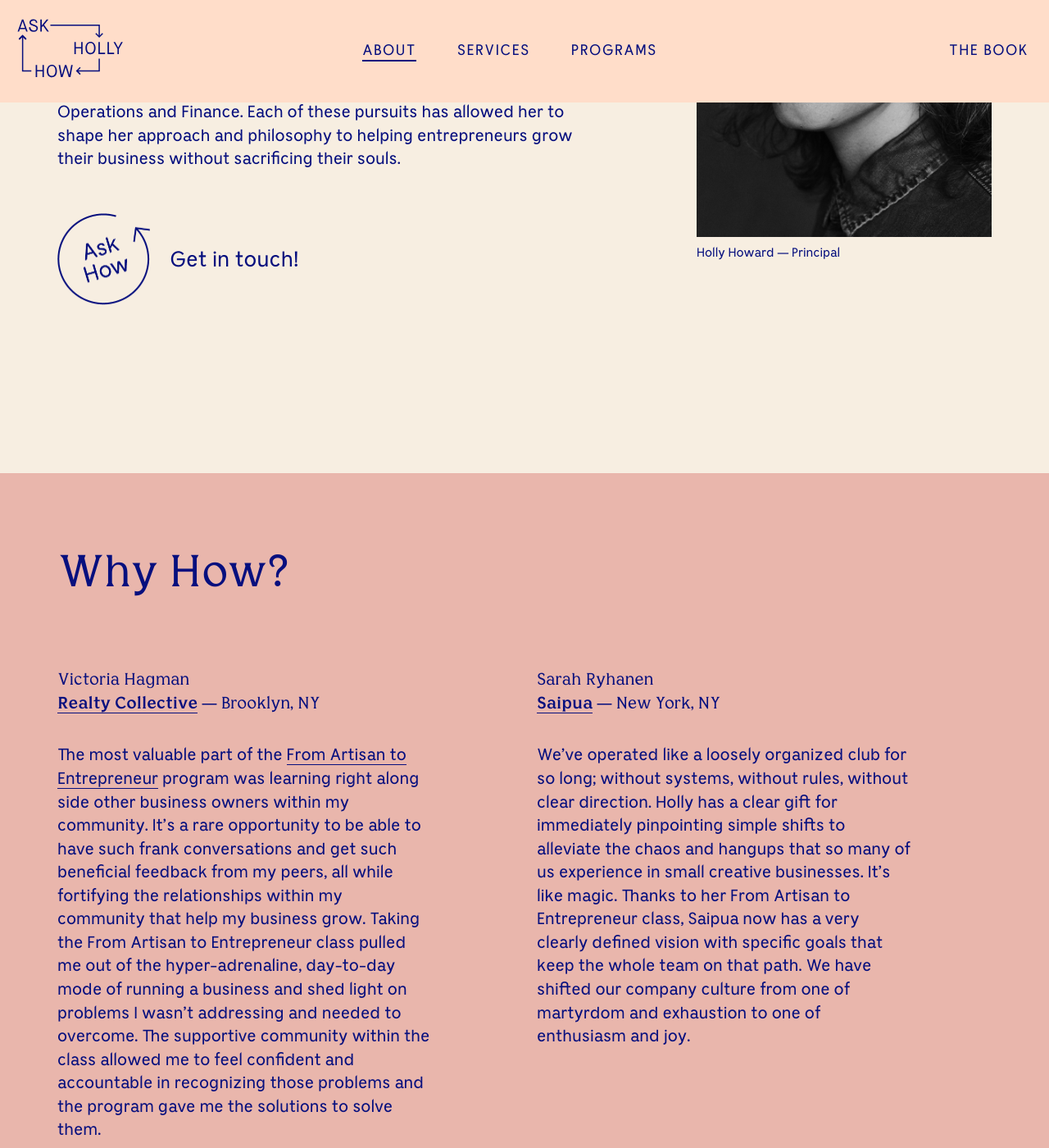
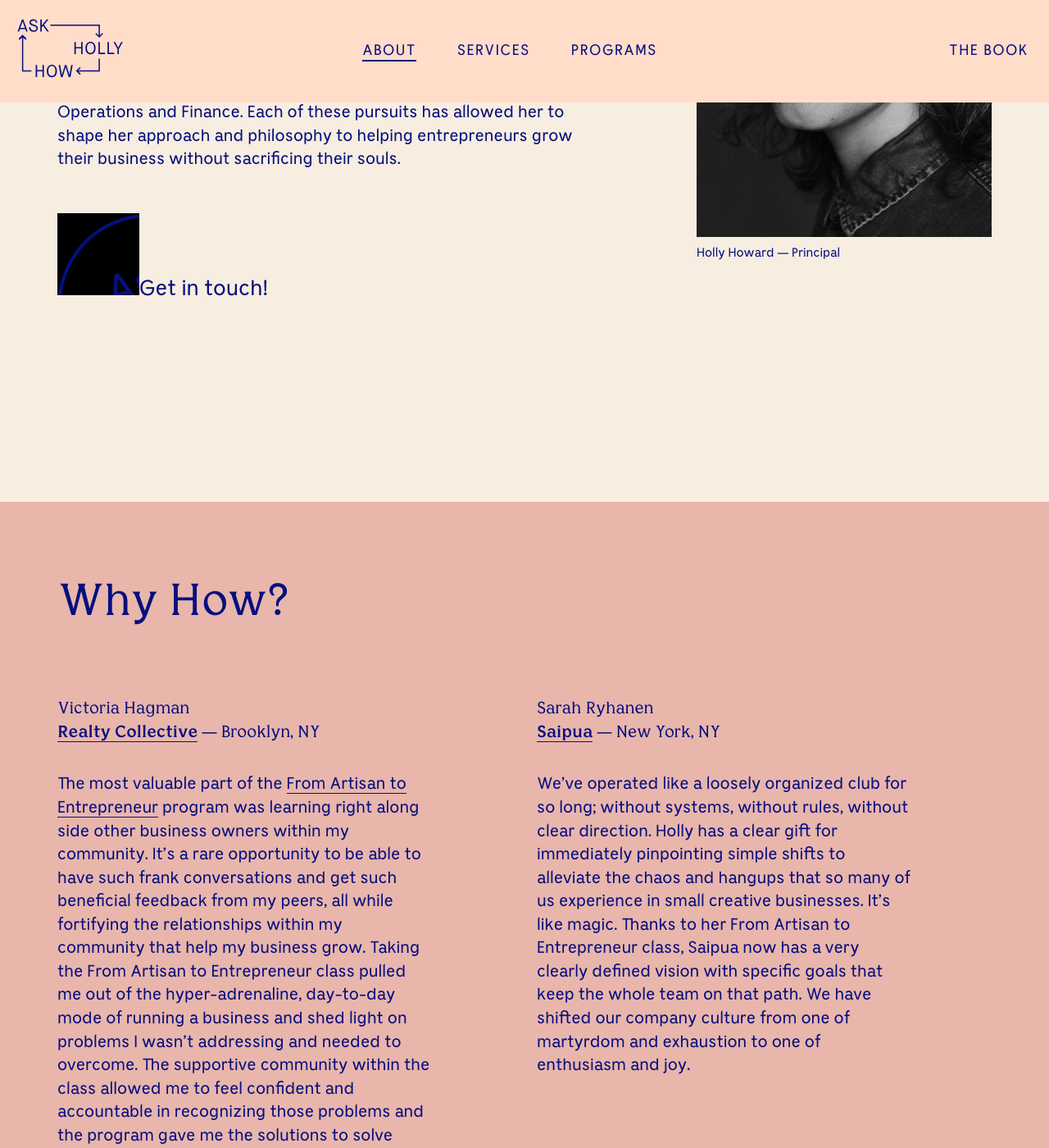
Before and after one commit to hollyhoward78/ask-holly-how, a Jekyll site: the page built from _pages/about.md, in a window 1280 px wide and 1400 px high, scrolled down 450 px. Shown: the whole window at 82% size. Built offline with Jekyll 4.4.1, drawn with Linux system fonts in a browser that asks for light colours.

Commit message:
Homepage row fix

```diff
--- a/_layouts/about.html
+++ b/_layouts/about.html
@@ -15,7 +15,7 @@
         </p>
         <p class="m-xs-t-1">Since launching Ask Holly How in 2012, Holly has worked with over 100 businesses through her private consulting and business growth program.  She has a rich background as a professional ballet dancer, music therapist,  medical researcher, bassoonist, and a VP of Operations and Finance. Each of these pursuits has allowed her to shape her approach and philosophy to helping entrepreneurs grow their business without sacrificing their souls.
         </p>
-        <div class="m-xs-t-2 m-xs-b-2"><a href="mailto:hhoward@askhollyhow.com" class="inline-link"><img src="/images/ahh-askmore-button.png" class="img-responsive m-xs-r-1" id="ask-how-circle" style="max-width: 112.5px; float: left;"/>Get in touch!</a></div>
+        <div class="m-xs-t-2 m-xs-b-2"><a href="mailto:hhoward@askhollyhow.com" class="inline-link"><div id="ask-how-circle" class="ask-button"></div></a><a href="mailto:hhoward@askhollyhow.com" class="inline-link">Get in touch!</a></div>
       </div>
       <div class="col-md-4 col-md-offset-1 col-sm-4">
         <figure>
--- a/_layouts/home.html
+++ b/_layouts/home.html
@@ -53,8 +53,8 @@
   </div>
 </div>
 
-<div class="row two-color-row">
-  <div class="container-fluid">
+<div class="container-fluid">
+  <div class="row two-color-row">
     <div class="col-md-6 p-sm-y-6 p-xs-y-3 bg pink">
       <div class="m-sm-x-3 lead home-programs-div">
         <h5>Programs</h5>
--- a/_sass/_ahh.scss
+++ b/_sass/_ahh.scss
@@ -103,7 +103,17 @@
   }
 }
 
+#ask-how-circle {
+  background-image: url(/images/ahh-askmore-button.png);
+  display: inline-block;
+  width: 100px;
+  height: 100px;
+  background-color: #000;
+}
 
+.inline-text {
+  display: block;
+}
 
 .lead {
   font-size: $font-size-large;
```
